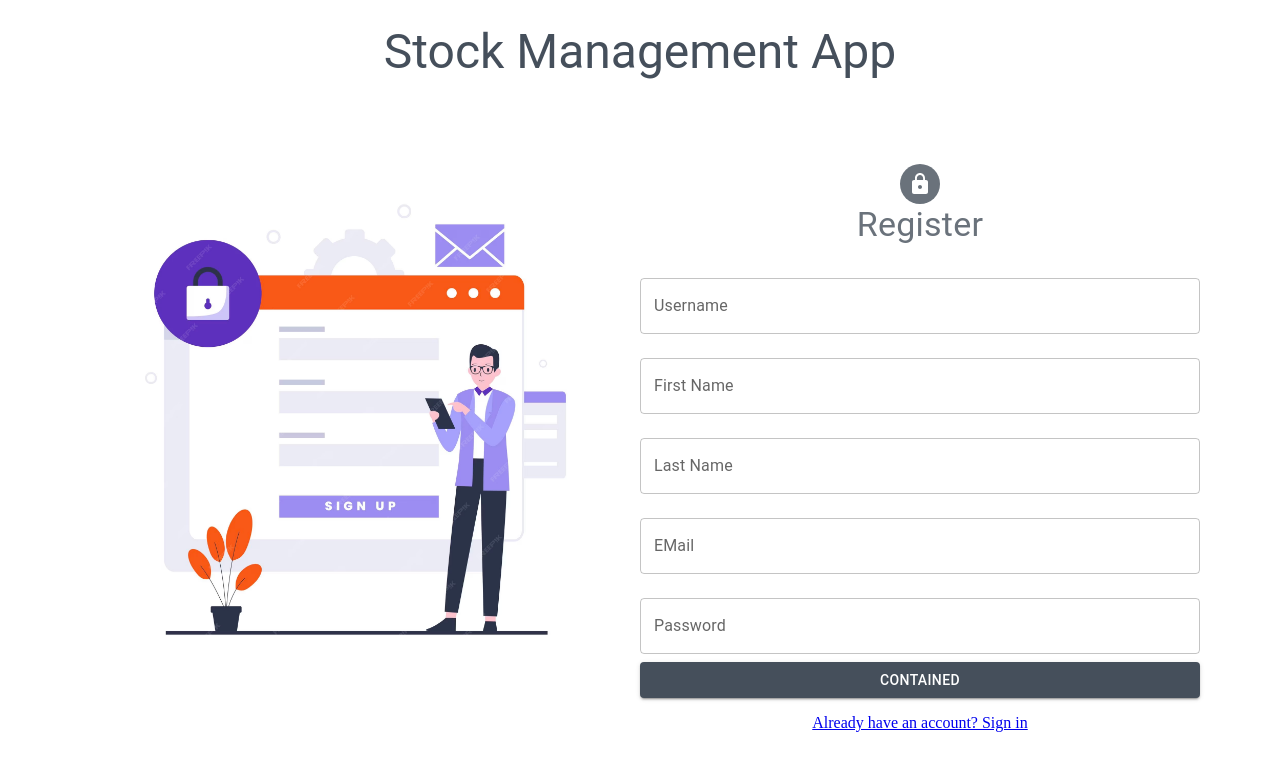
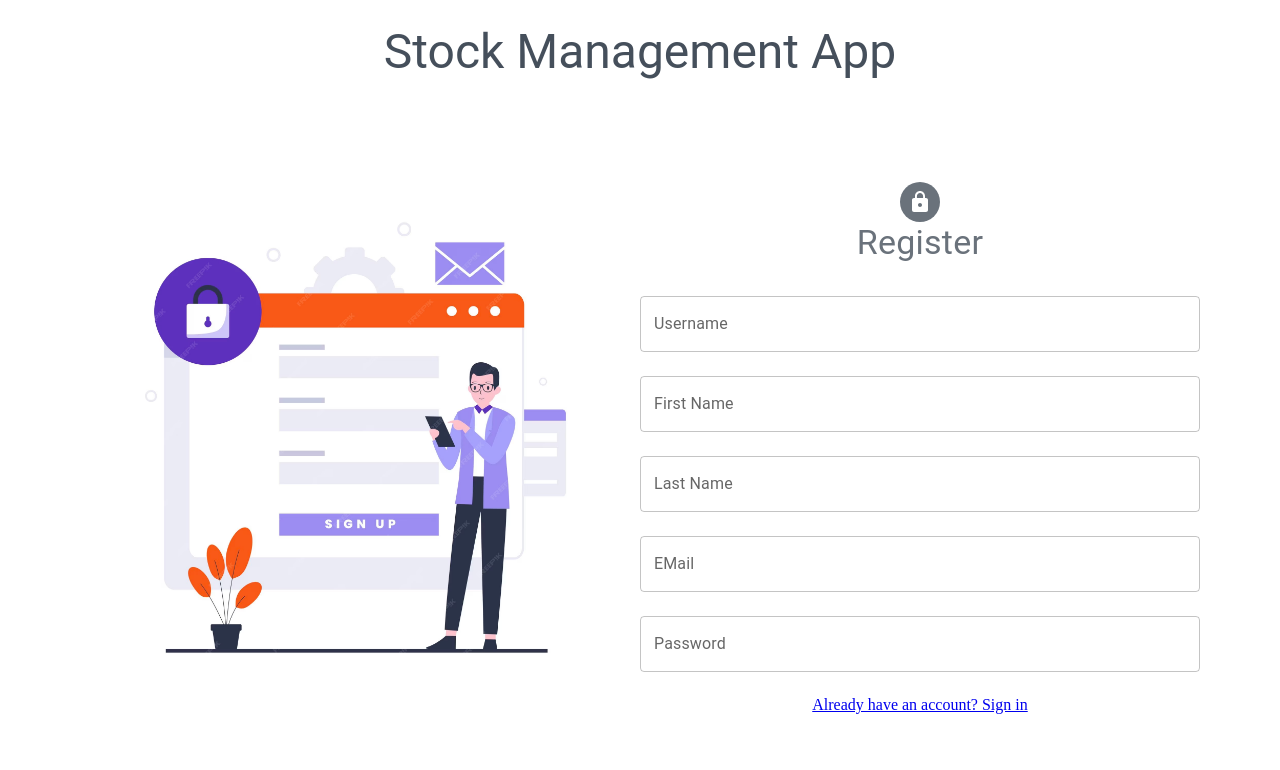
Before and after one commit to recep-demir/stock-app, a React (Vite) app: page /register in a window 1280 px wide. Shown: the top 770 px of the page. Built offline with nearby package versions, Linux system fonts and the light colour scheme.

Commit message:
signupschema

```diff
--- a/src/pages/Register.jsx
+++ b/src/pages/Register.jsx
@@ -5,11 +5,10 @@ import LockIcon from "@mui/icons-material/Lock";
 import image from "../assets/regi.avif";
 import Grid from "@mui/material/Grid";
 import { Link } from "react-router-dom";
-import { Box, Button, TextField } from "@mui/material";
+import { Box, TextField } from "@mui/material";
 import AuthHeader from "../components/AuthHeader";
 import AuthImage from "../components/AuthImage";
 import { Formik } from "formik";
-import * as Yup from 'yup';
 
 const Register = () => {
   return (
@@ -136,9 +135,6 @@ const Register = () => {
                   margin="normal"
                   type="password"
                 />
-                 <Button variant="contained" fullWidth type="submit">
-                  Contained
-                </Button>
               </form>
             )}
           </Formik>
```
